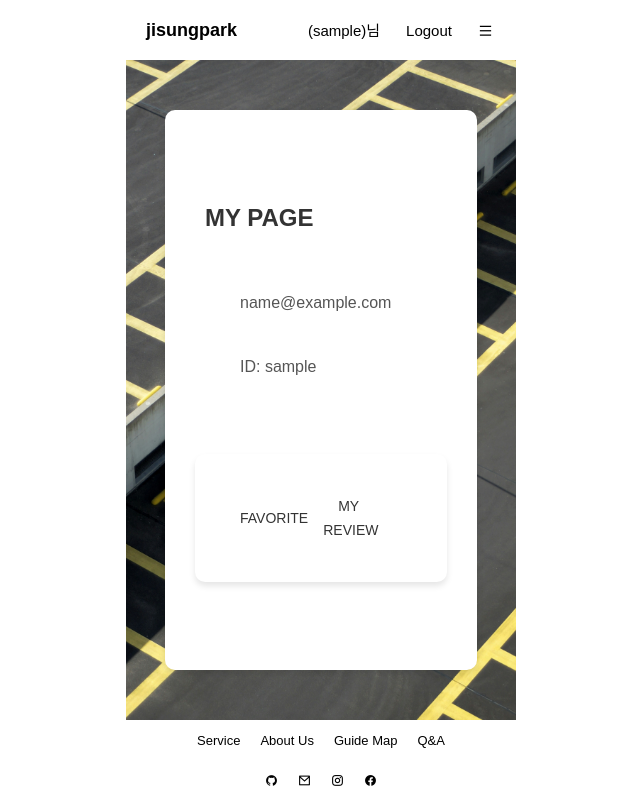
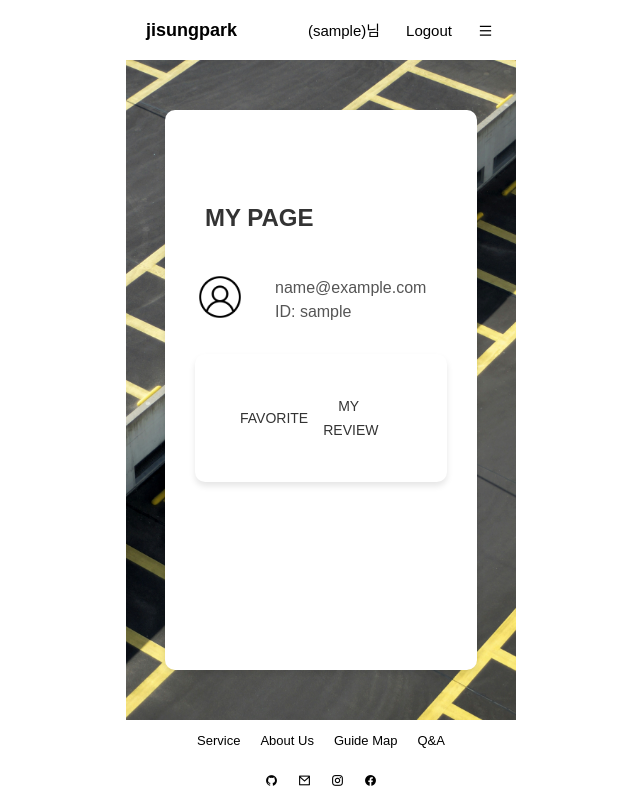
Before and after one commit to pirogramming/JisungPark, a Django app: page /mypage/ in a window 1280 px wide. Shown: the whole page, without its empty margins (319-959 px from the left). Run offline with Django 5.2, Linux system fonts and the light colour scheme; the visitor is signed in with stand-in values (Sample User, id 1); data comes from the database, SQL or seed files in the repository; data that the repository does not hold is empty.

Commit message:
fix: mypage 수정

```diff
--- a/static/css/layout.css
+++ b/static/css/layout.css
@@ -8,6 +8,8 @@
 
 main {
   flex-grow: 1;
+  width: fit-content;
+  height: fit-content;
 }
 
 :root {
--- a/static/css/style-lyj.css
+++ b/static/css/style-lyj.css
@@ -277,7 +277,6 @@ p{
     flex-direction: row;
     justify-content: start;
     align-items: center;
-    margin: 1.5rem;
 }
 .profile_name {
     display: flex;
@@ -308,12 +307,6 @@ p{
     flex-direction: column;
     justify-content: center;
     align-items: center;
-    background-color: white;
-    border-radius: 10px;
-    box-shadow: 0 4px 6px rgba(0, 0, 0, 0.1);
-    width: 100%;
-    padding: 40px 30px;
-    margin-top: 1rem;
 }
 .mypage-h1 {
     margin-top: 5rem;
@@ -491,3 +484,10 @@ h6 {
 ::-webkit-scrollbar-thumb:hover {
     background: rgba(0, 0, 0, 0.5);
 }
+.profile_name p{
+    margin-block: 0;
+}
+.profile_img img{
+    width: 50px;
+    height: 50px;
+}
--- a/templates/mypage.html
+++ b/templates/mypage.html
@@ -1,14 +1,16 @@
 {% extends "base.html" %}
-
+{% load static %}
 {% block content %}
     <div class="mypage-container">
         <div class="mypage_container">
             <div class="mypage-h1"><h1>MY PAGE</h1></div>
             <div class="profile">
-                <div class="profile_img"></div>
+                <div class="profile_img">
+                    <img src="{% static 'img/profile.png' %}">
+                </div>
                 <div class="profile_name">
-                    <p>{{ user.email}}<p>
-                    <p>ID: {{ user.username}}<p>
+                    <p>{{ user.email}}</p>
+                    <p>ID: {{ user.username}}</p>
                 </div>
             </div>
             <div class="mypage">
```
Also changed, not shown: static/img/profile.png (added).
